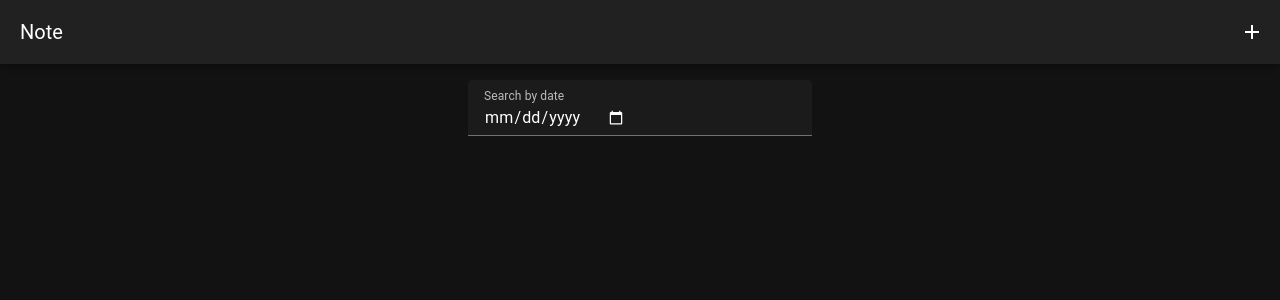
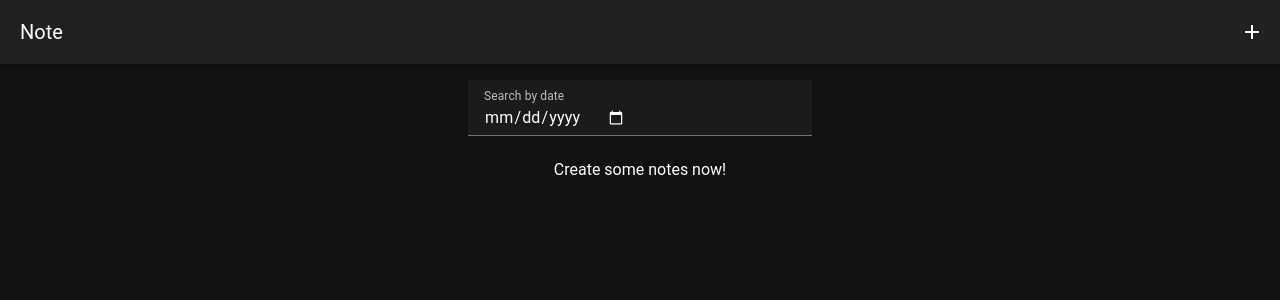
Before and after one commit to Kurbik72/himet, a Vue app: page / in a window 1280 px wide. Shown: the top 300 px of the page. Built offline with nearby package versions, Linux system fonts and the light colour scheme; the HTML template or start-up script is replaced by a standard one.

Commit message:
made conditional rendering when posting array notes

```diff
--- a/src/components/home/home--list--note--item.vue
+++ b/src/components/home/home--list--note--item.vue
@@ -1,12 +1,14 @@
 <script setup lang="ts">
 import { useNotesStore } from '@/stores/notes'
-import { onMounted,computed } from 'vue'
+import { onMounted,computed,watchEffect } from 'vue'
 import { mdiDelete } from '@mdi/js'
 
 const notesStore = useNotesStore()
 onMounted(() => {
   notesStore.loadFromLocalStorage()
 })
+const notesExist = computed(() => notesStore.notes.length !== 0)
+
 
 const deleteNote = (id: string) => {
   notesStore.deleteNote(id)
@@ -15,7 +17,7 @@ const filteredNotes = computed(() => notesStore.getFilteredNotes())
 </script>
 
 <template>
-  <div class="item">
+  <div v-if="notesExist" class="item">
     <v-sheet
 
       v-for="note of filteredNotes"
@@ -38,14 +40,46 @@ const filteredNotes = computed(() => notesStore.getFilteredNotes())
         </v-expand-transition>
       </div>
     </v-sheet>
+  </div >
+  <div v-else class="notificationAboutCreateNote">
+    <span>Create some notes now!</span>
   </div>
 </template>
 
 <style scoped>
 .item {
+  animation-timing-function: ease-in-out;
+  animation-name: noteEmergence;
+  animation-duration: 0.5s;
   display: flex;
   align-items: center;
   flex-direction: column;
   gap: 20px;
 }
+@keyframes noteEmergence{
+  0%{
+    scale: 1 2;
+    translate:0 -100px;
+    opacity: 20%;
+  }
+  50%{
+    scale: 1 1.5;
+    opacity: 45%;
+  }
+  100%{
+    opacity: 100%;
+    translate: 0px 0px;
+    scale: 1 1;
+  }
+}
+.notificationAboutCreateNote{
+  display: flex;
+  align-items: center;
+  justify-content: center;
+  animation-timing-function: ease-in-out;
+  animation-name: noteEmergence;
+  animation-duration: 0.5s;
+}
+
+
 </style>
```
